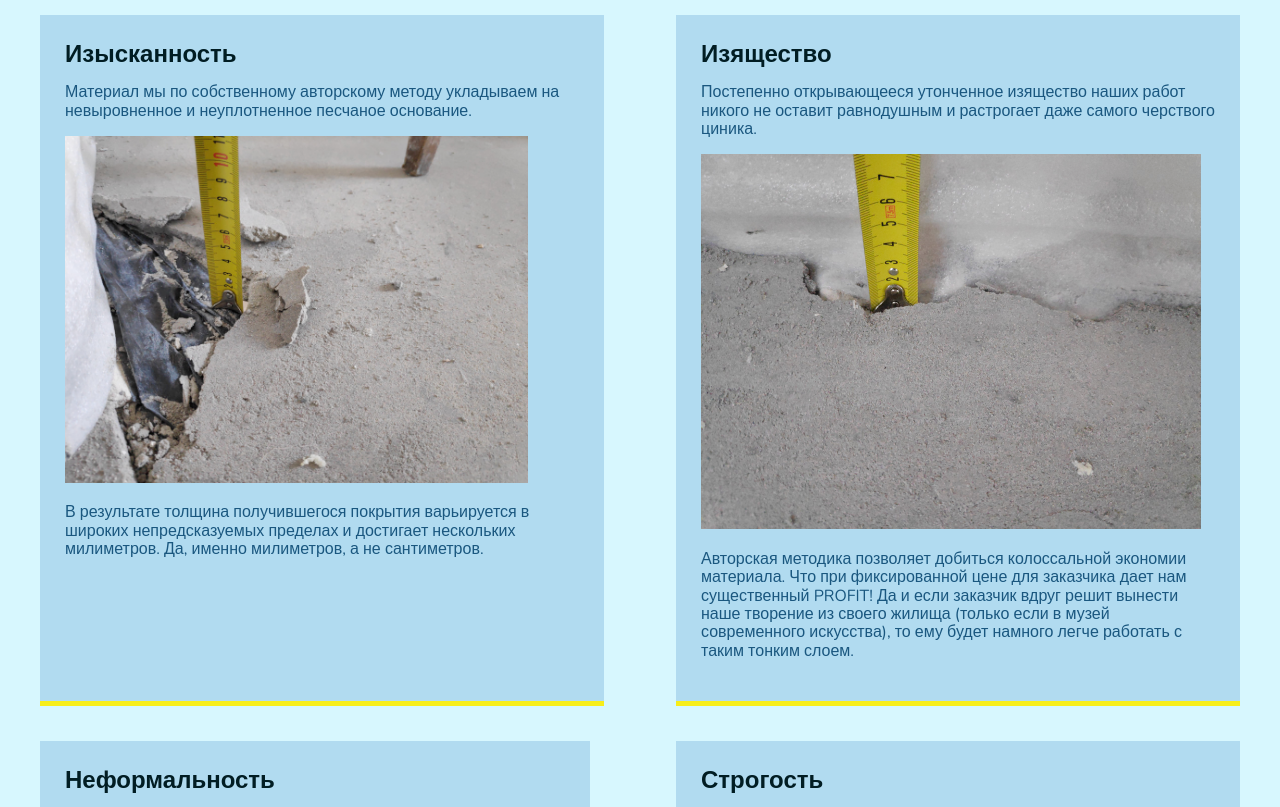
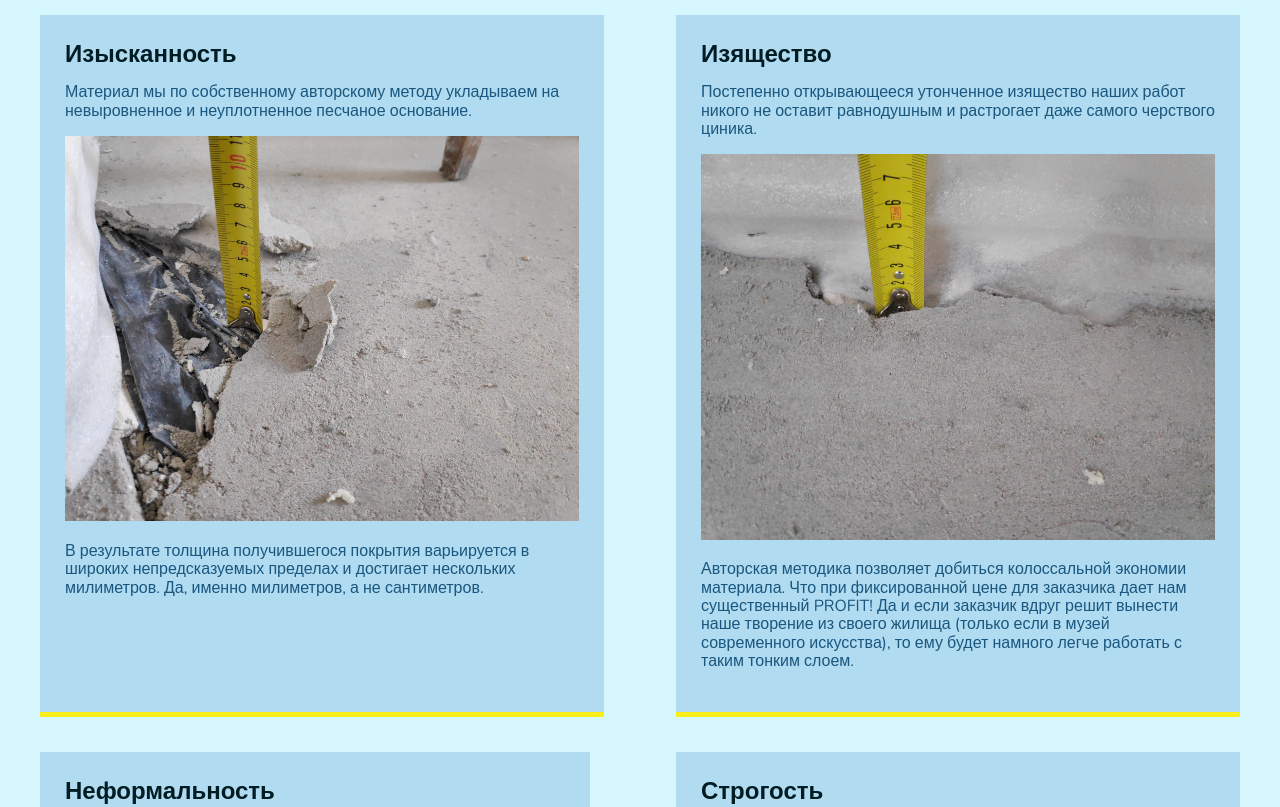
Before and after one commit to decrafts/crv, a plain HTML site: page index.html in a window 1280 px wide. Shown: the part 1520-2327 px from the top of the page. Drawn offline with nearby package versions, Linux system fonts and the light colour scheme.

Commit message:
Update index.html

```diff
--- a/index.html
+++ b/index.html
@@ -355,7 +355,7 @@ h3 {
 Материал мы по собственному авторскому методу укладываем на невыровненное и неуплотненное песчаное основание.
 </p>
 <p>
-<img src="/images/fotos/w1.jpg" alt="толщина"  width="90%" />
+<img src="/images/fotos/w1.jpg" alt="толщина"  width="100%" />
 
     </p>
 
@@ -374,7 +374,7 @@ h3 {
 </p>
 <p>
 
-<img src="/images/fotos/w2.jpg" alt="Изящество"  width="500" />
+<img src="/images/fotos/w2.jpg" alt="Изящество"  width="100%" />
 
     </p>
     <p>
```
